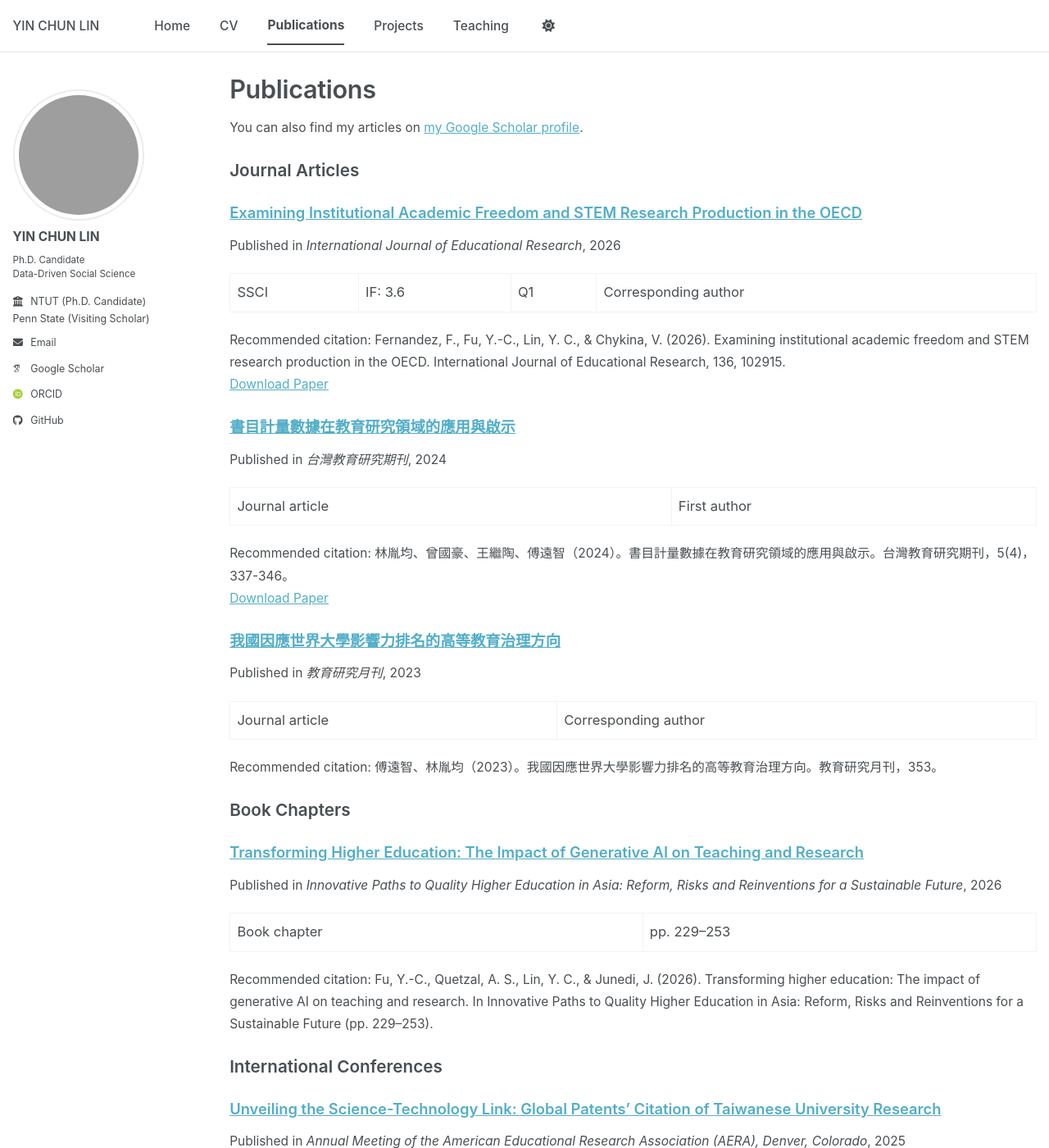
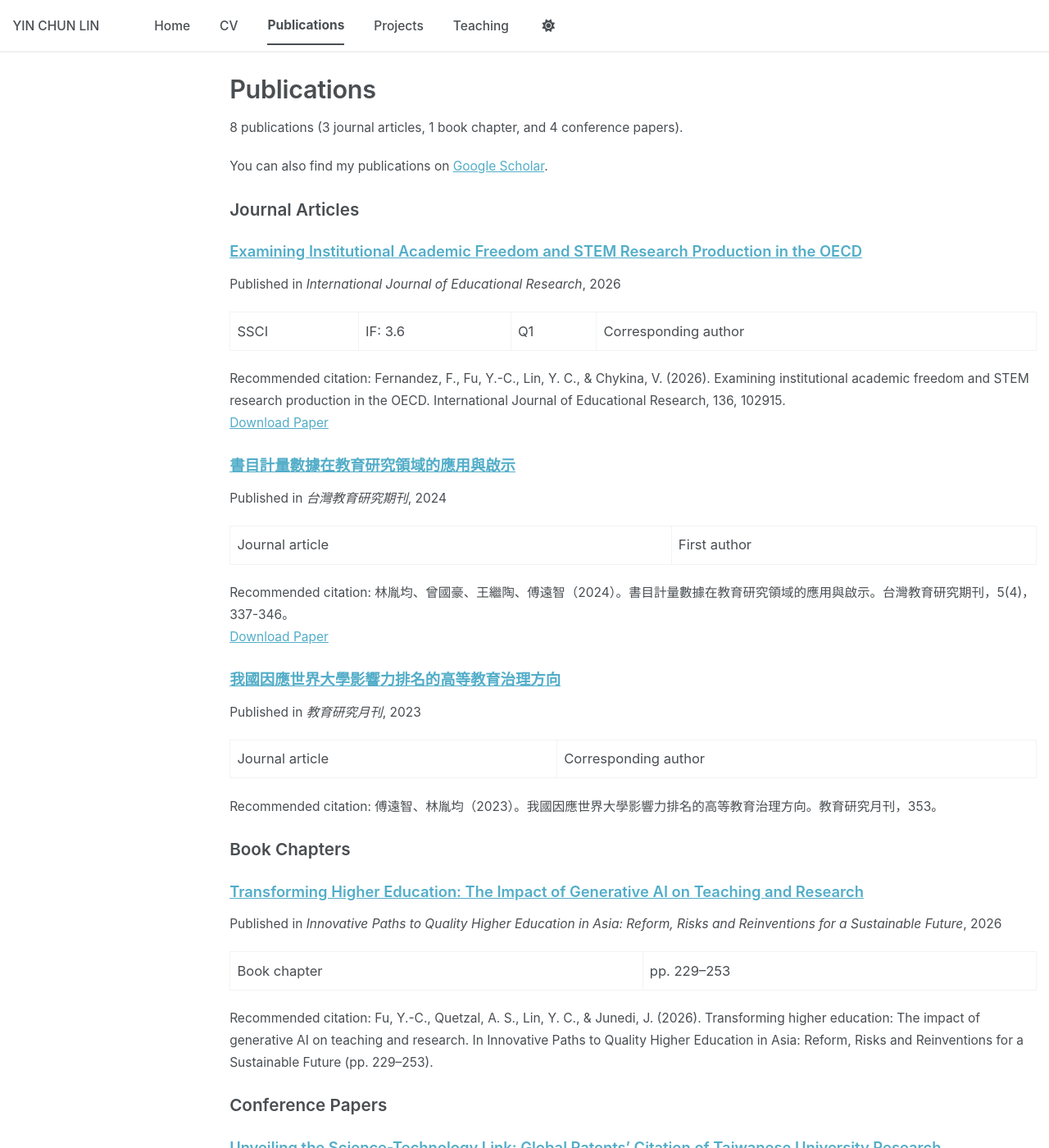
Before and after one commit to Christina0824/yinchun.github.io, a Jekyll site: the page built from _pages/publications.html, in a window 1280 px wide and 1400 px high. Shown: the whole window at 82% size. Built offline with Jekyll 4.4.1, drawn with Linux system fonts in a browser that asks for light colours; some web fonts are replaced; a script bundle is joined from its source files by our own code; library files that are not in the unit come from our copies.

Commit message:
Update publications.html

```diff
--- a/_pages/publications.html
+++ b/_pages/publications.html
@@ -2,29 +2,45 @@
 layout: archive
 title: "Publications"
 permalink: /publications/
-author_profile: true
+author_profile: false
 ---
-
-{% if site.author.googlescholar %}
-  <div class="wordwrap">You can also find my articles on <a href="{{ site.author.googlescholar }}">my Google Scholar profile</a>.</div>
-{% endif %}
 
 {% include base_path %}
 
+{% assign journal_papers = site.publications | where: "category", "journal articles" | sort: "date" | reverse %}
+{% assign book_chapters = site.publications | where: "category", "book chapters" | sort: "date" | reverse %}
+{% assign conference_papers = site.publications | where: "category", "conference papers" | sort: "date" | reverse %}
+
+{% assign journal_count = journal_papers | size %}
+{% assign book_count = book_chapters | size %}
+{% assign conference_count = conference_papers | size %}
+{% assign total_count = journal_count | plus: book_count | plus: conference_count %}
+
+<p>
+  {{ total_count }} publications
+  ({{ journal_count }} journal article{% if journal_count != 1 %}s{% endif %},
+  {{ book_count }} book chapter{% if book_count != 1 %}s{% endif %},
+  and {{ conference_count }} conference paper{% if conference_count != 1 %}s{% endif %}).
+</p>
+
+{% if site.author.googlescholar %}
+<p>
+  You can also find my publications on
+  <a href="{{ site.author.googlescholar }}">Google Scholar</a>.
+</p>
+{% endif %}
+
 <h2>Journal Articles</h2>
-{% assign journal_papers = site.publications | where: "category", "journal articles" | sort: "date" | reverse %}
 {% for post in journal_papers %}
   {% include archive-single.html %}
 {% endfor %}
 
 <h2>Book Chapters</h2>
-{% assign book_chapters = site.publications | where: "category", "book chapters" | sort: "date" | reverse %}
 {% for post in book_chapters %}
   {% include archive-single.html %}
 {% endfor %}
 
-<h2>International Conferences</h2>
-{% assign conference_papers = site.publications | where: "category", "conference papers" | sort: "date" | reverse %}
+<h2>Conference Papers</h2>
 {% for post in conference_papers %}
   {% include archive-single.html %}
 {% endfor %}
```
